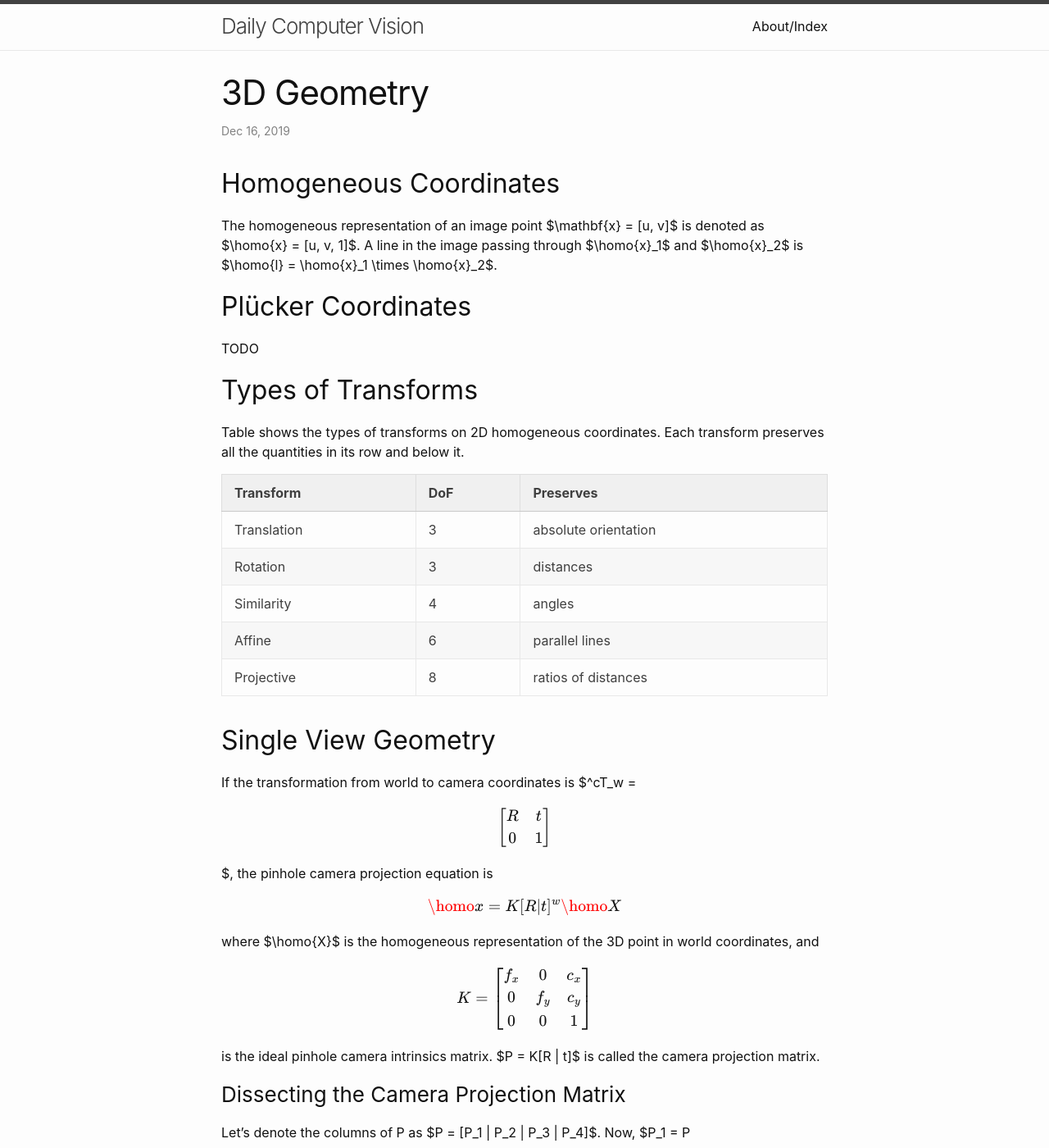
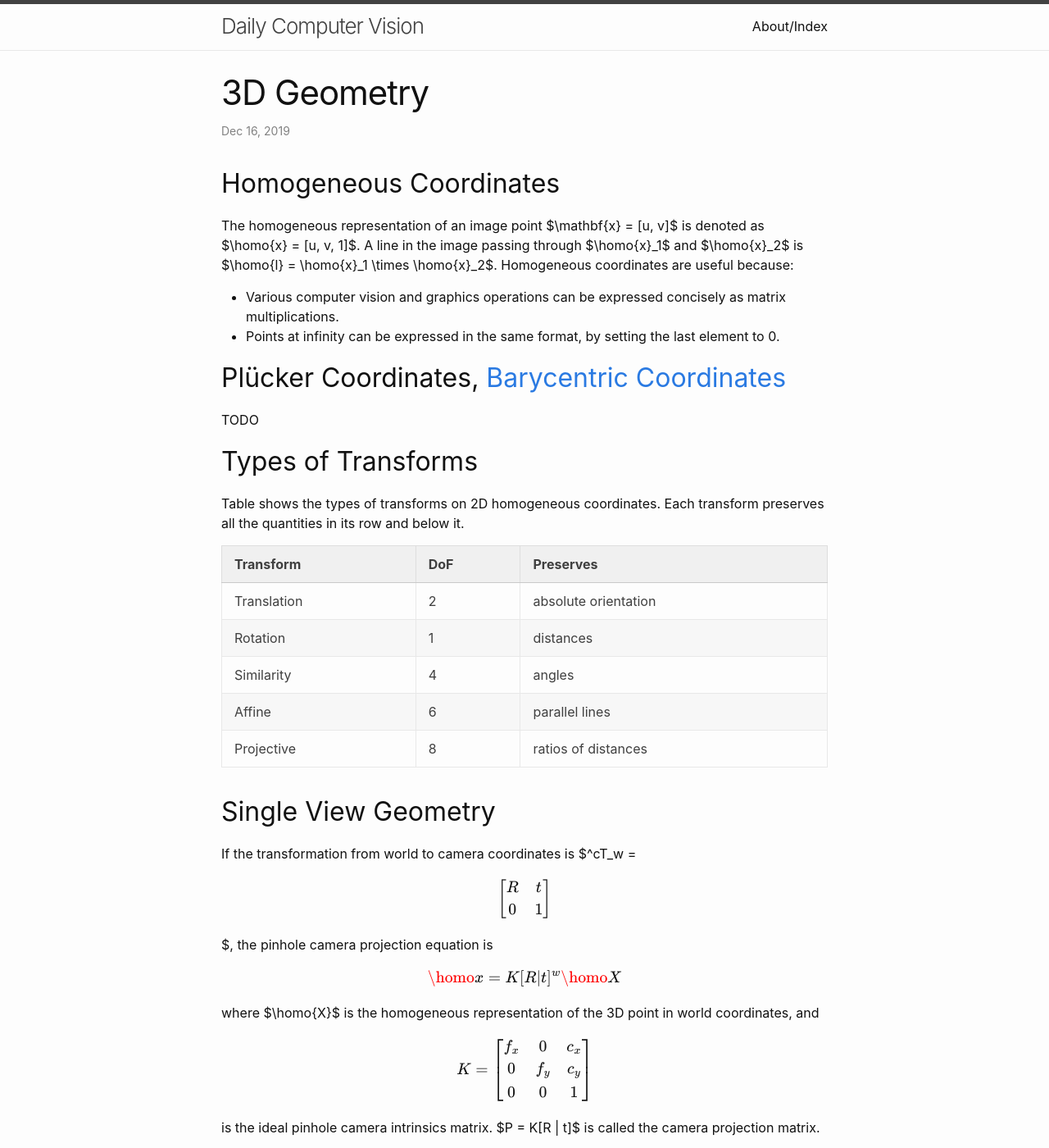
Before and after one commit to samarth-robo/blog, a Jekyll site: the page built from _posts/2019-12-16-3d_geom.md, in a window 1280 px wide and 1400 px high. Shown: the whole window at 82% size. Built offline with Jekyll 4.4.1, drawn with Linux system fonts in a browser that asks for light colours; emoji names are drawn with the system emoji font; formulas are drawn with MathJax 3; comment, search, counter and statistics services are not loaded; some of the changed text lies outside the part shown.

Commit message:
Update 2019-12-16-3d_geom.md

```diff
--- a/_posts/2019-12-16-3d_geom.md
+++ b/_posts/2019-12-16-3d_geom.md
@@ -5,9 +5,11 @@ mathjax: true
 tags: [math, geometry]
 ---
 ## Homogeneous Coordinates
-The homogeneous representation of an image point $\mathbf{x} = [u, v]$ is denoted as $\homo{x} = [u, v, 1]$. A line in the image passing through $\homo{x}_1$ and $\homo{x}_2$ is $\homo{l} = \homo{x}_1 \times \homo{x}_2$.
+The homogeneous representation of an image point $\mathbf{x} = [u, v]$ is denoted as $\homo{x} = [u, v, 1]$. A line in the image passing through $\homo{x}_1$ and $\homo{x}_2$ is $\homo{l} = \homo{x}_1 \times \homo{x}_2$. Homogeneous coordinates are useful because:
+- Various computer vision and graphics operations can be expressed concisely as matrix multiplications.
+- Points at infinity can be expressed in the same format, by setting the last element to 0.
 
-## Pl&uuml;cker Coordinates
+## Pl&uuml;cker Coordinates, [Barycentric Coordinates](https://en.wikipedia.org/wiki/Barycentric_coordinate_system#Vertex_approach)
 TODO
 
 ## Types of Transforms
@@ -16,8 +18,8 @@ Table shows the types of transforms on 2D homogeneous coordinates. Each transfor
 
 | Transform   | DoF | Preserves            |
 |-------------|-----|----------------------|
-| Translation | 3   | absolute orientation |
-| Rotation    | 3   | distances            |
+| Translation | 2   | absolute orientation |
+| Rotation    | 1   | distances            |
 | Similarity  | 4   | angles               |
 | Affine      | 6   | parallel lines       |
 | Projective  | 8   | ratios of distances  |
@@ -39,6 +41,8 @@ f_x & 0   & c_x\\
 $$
 
 is the ideal pinhole camera intrinsics matrix. $P = K[R \| t]$ is called the camera projection matrix.
+
+Why don't we represent 3D points in homogeneous coordinates when multiplying with $K$? Note that at this stage, the 3D point is already in the camera coordinate system. So scaling the non-homogeneous coordinates has the effect of moving along the ray connecting the 3D point to the camera center. And all points on that ray project to the same location on the image.
 
 ### Dissecting the Camera Projection Matrix
 Let's denote the columns of P as $P = [P_1 | P_2 | P_3 | P_4]$. Now, $P_1 = P \begin{bmatrix}1 \\\ 0 \\\ 0 \\\ 0\end{bmatrix}$. Hence $P_1$ is the image of vanishing point in the world
```
